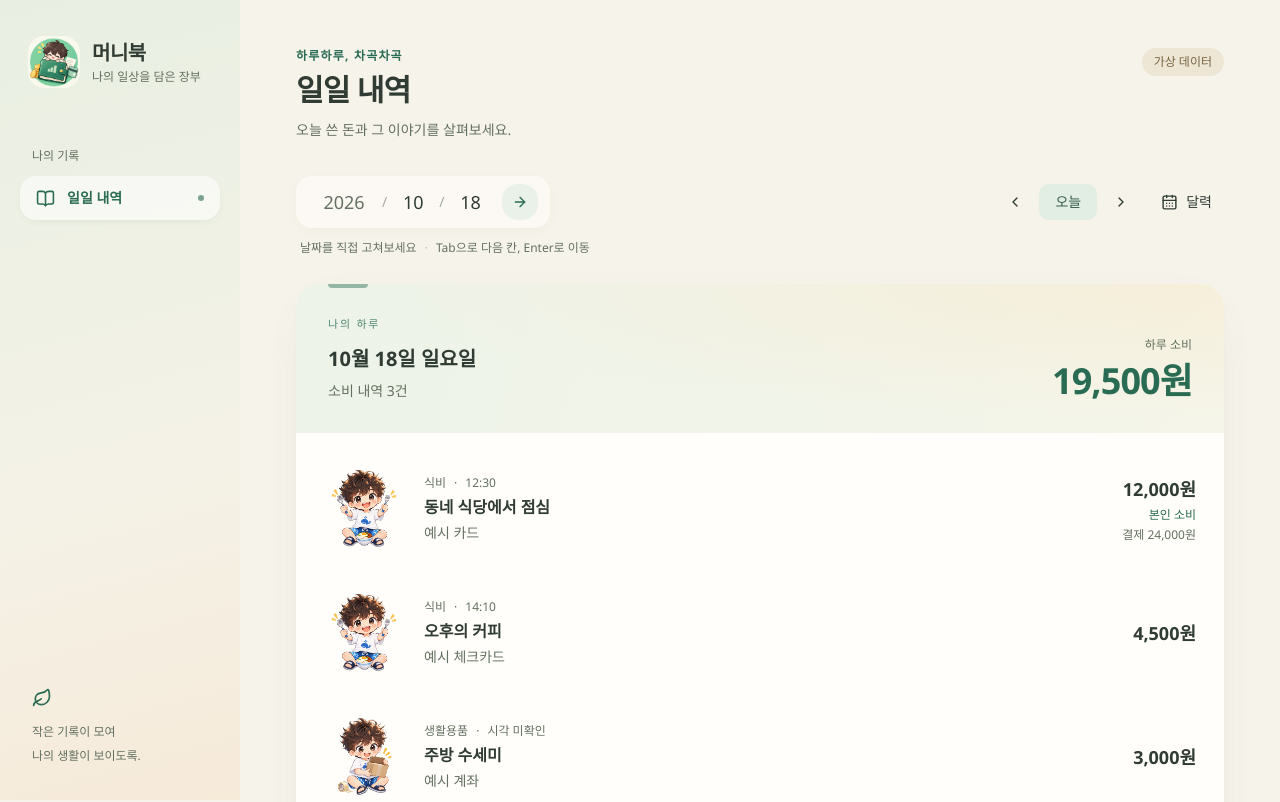
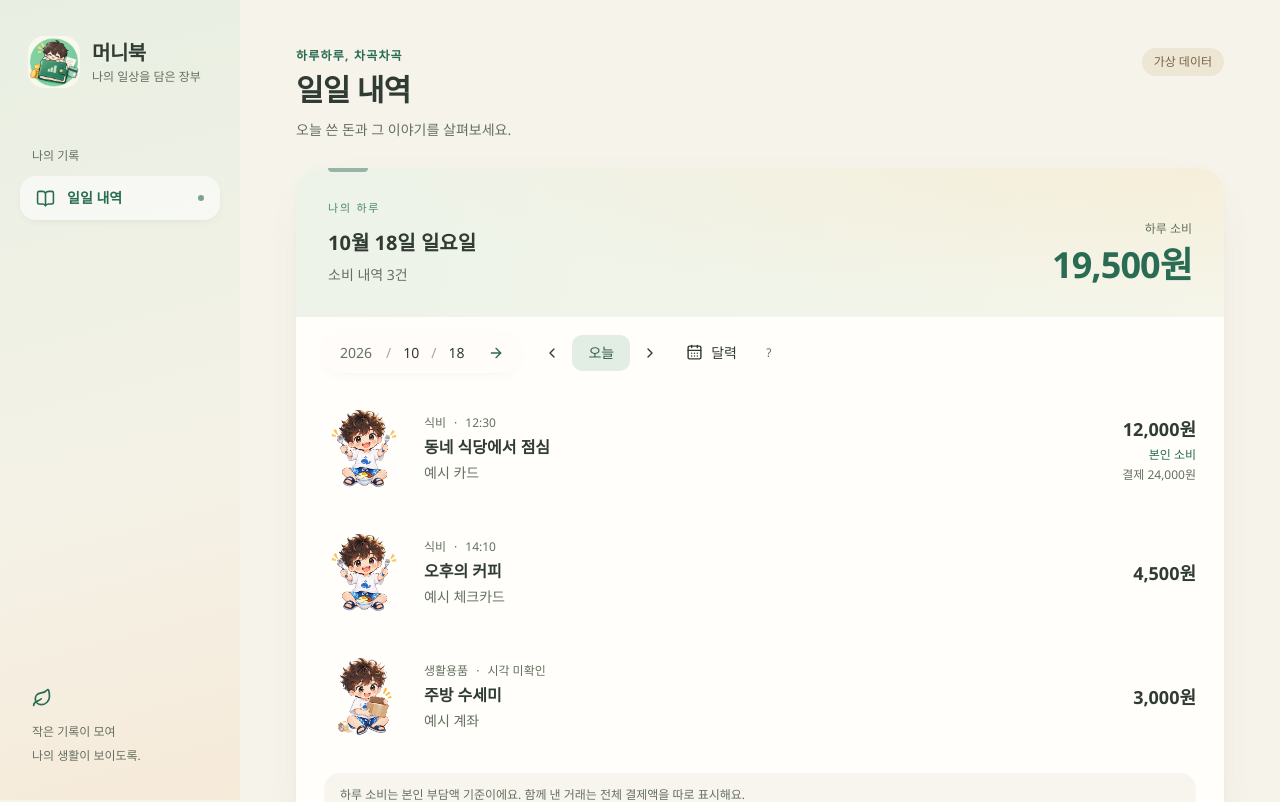
Before and after one commit to SpiritFlag/MoneyBook, a Next.js app: page / in a window 1280 px wide. Shown: the top 802 px of the page. Built offline with nearby package versions, Linux system fonts and the light colour scheme.

Commit message:
style: prioritize daily summary over compact date controls

```diff
--- a/src/components/daily-book.tsx
+++ b/src/components/daily-book.tsx
@@ -17,12 +17,14 @@ export function DailyBook({ initialDate }: { initialDate: string }) {
       <div><p className="mb-2 text-xs font-semibold tracking-widest text-primary">하루하루, 차곡차곡</p><h1 className="text-3xl font-bold tracking-tight">일일 내역</h1><p className="mt-3 text-sm text-muted-foreground">오늘 쓴 돈과 그 이야기를 살펴보세요.</p></div>
       <span className="shrink-0 rounded-full bg-[#eee6d5] px-3 py-1.5 text-xs text-[#776442]">가상 데이터</span>
     </header>
-    <DateNavigator date={date} onDateChange={setDate} />
-    <section aria-label="선택한 날짜의 내역" className="book-sheet mt-6 overflow-hidden rounded-3xl bg-card">
-      <div className="daily-summary relative flex flex-wrap items-end justify-between gap-5 px-5 py-7 sm:px-8 sm:py-8">
+    <section aria-label="선택한 날짜의 내역" className="book-sheet rounded-3xl bg-card pb-0.5">
+      <div className="daily-summary relative flex flex-wrap items-end justify-between gap-5 rounded-t-3xl px-5 py-7 sm:px-8 sm:py-8">
         <span aria-hidden="true" className="absolute top-0 left-8 h-1 w-10 rounded-b-full bg-primary/45" />
         <div><p className="mb-3 text-[11px] font-medium tracking-[0.16em] text-primary/80">나의 하루</p><h2 className="text-lg font-semibold sm:text-xl">{displayDate(date)}</h2><p className="mt-2 text-sm text-muted-foreground">소비 내역 {transactions.length}건</p></div>
         <div className="text-right" aria-live="polite" aria-atomic="true"><p className="mb-2 text-xs text-muted-foreground">하루 소비</p><p className="text-3xl font-bold tracking-tight text-primary tabular-nums sm:text-4xl">{formatWon(total)}</p></div>
+      </div>
+      <div className="px-5 pt-4 sm:px-7">
+        <DateNavigator date={date} onDateChange={setDate} />
       </div>
       <TransactionList transactions={transactions} />
       <p className="mx-5 mb-5 rounded-xl bg-[#f7f5ed] px-4 py-3 text-xs leading-relaxed text-muted-foreground sm:mx-7">하루 소비는 본인 부담액 기준이에요. 함께 낸 거래는 전체 결제액을 따로 표시해요.</p>
--- a/src/components/date-navigator.tsx
+++ b/src/components/date-navigator.tsx
@@ -33,9 +33,9 @@ export function DateNavigator({ date, onDateChange }: Props) {
   }
 
   return (
-    <div className="pt-2 pb-1">
-      <div className="flex flex-wrap items-center justify-between gap-4">
-        <form aria-label="날짜 직접 입력" className="date-entry flex items-center rounded-2xl px-2 py-1.5 sm:px-3" noValidate onSubmit={(event) => {
+    <div>
+      <div className="flex flex-wrap items-center gap-x-4 gap-y-2">
+        <form aria-label="날짜 직접 입력" className="date-entry flex items-center rounded-xl px-1 py-0.5" noValidate onSubmit={(event) => {
           event.preventDefault();
           const value = parseDateParts(year, month, day);
           if (!value) { setError("날짜를 확인해 주세요. 연도는 1900~9999년이며, 실제 있는 월·일을 입력해 주세요."); return; }
@@ -53,14 +53,14 @@ export function DateNavigator({ date, onDateChange }: Props) {
                 inputMode="numeric" maxLength={field.length} value={field.value}
                 onChange={(event) => { field.set(event.target.value); setError(""); }}
                 onFocus={(event) => event.target.select()}
-                className={`date-field h-10 rounded-lg border-0 text-center text-lg font-medium tabular-nums ${field.length === 4 ? "w-[4.5rem] text-muted-foreground" : "w-12 text-foreground"}`}
+                className={`date-field h-9 rounded-lg border-0 text-center text-sm font-medium tabular-nums ${field.length === 4 ? "w-14 text-muted-foreground" : "w-9 text-foreground"}`}
               />
               {field.separator ? <span aria-hidden="true" className="px-0.5 text-sm text-[#a2aa9b]">/</span> : null}
             </label>
           ))}
-          <Button type="submit" variant="ghost" size="icon" aria-label="입력한 날짜로 이동" title="입력한 날짜로 이동 (Enter)" className="ml-2 rounded-xl bg-secondary/70 text-primary hover:bg-white"><ArrowRight size={18} /></Button>
+          <Button type="submit" variant="ghost" size="icon" aria-label="입력한 날짜로 이동" title="입력한 날짜로 이동 (Enter)" className="ml-1 rounded-lg text-primary hover:bg-secondary/50"><ArrowRight size={16} /></Button>
         </form>
-        <div className="flex items-center gap-1.5">
+        <div className="flex items-center gap-0.5">
           <Button variant="ghost" size="icon" aria-label="전날" disabled={date === "1900-01-01"} onClick={() => navigate(shiftDate(date, -1))}><ChevronLeft /></Button>
           <Button variant="secondary" onClick={() => navigate(todayInSeoul())}>오늘</Button>
           <Button variant="ghost" size="icon" aria-label="다음 날" disabled={date === "9999-12-31"} onClick={() => navigate(shiftDate(date, 1))}><ChevronRight /></Button>
@@ -81,9 +81,13 @@ export function DateNavigator({ date, onDateChange }: Props) {
               <Button type="submit" className="mt-3 w-full">선택한 날짜로 이동</Button>
             </form>
           </details>
+          <details className="relative">
+            <summary aria-label="날짜 입력 도움말" title="날짜 입력 도움말" className="flex h-9 w-9 list-none items-center justify-center rounded-lg text-xs text-muted-foreground transition-colors hover:bg-secondary/50 [&::-webkit-details-marker]:hidden">?</summary>
+            <p className="absolute right-0 z-10 mt-2 w-56 rounded-xl bg-card p-4 text-xs leading-6 shadow-lg">월·일을 직접 수정할 수 있어요. Tab으로 다음 칸, Enter 또는 화살표로 이동하세요.</p>
+          </details>
         </div>
       </div>
-      <p id="date-help" className="mt-3 pl-1 text-xs text-muted-foreground">날짜를 직접 고쳐보세요<span aria-hidden="true" className="mx-2 text-muted-foreground/40">·</span><span className="whitespace-nowrap">Tab으로 다음 칸, Enter로 이동</span></p>
+      <p id="date-help" className="sr-only">연·월·일을 직접 수정하고 Tab으로 다음 칸, Enter 또는 화살표로 이동하세요.</p>
       {error ? <p id="date-error" role="alert" className="mt-2 text-sm text-destructive">{error}</p> : null}
     </div>
   );
```
Also changed, not shown: 1 other file (tests, documents, lock files or other folders).
